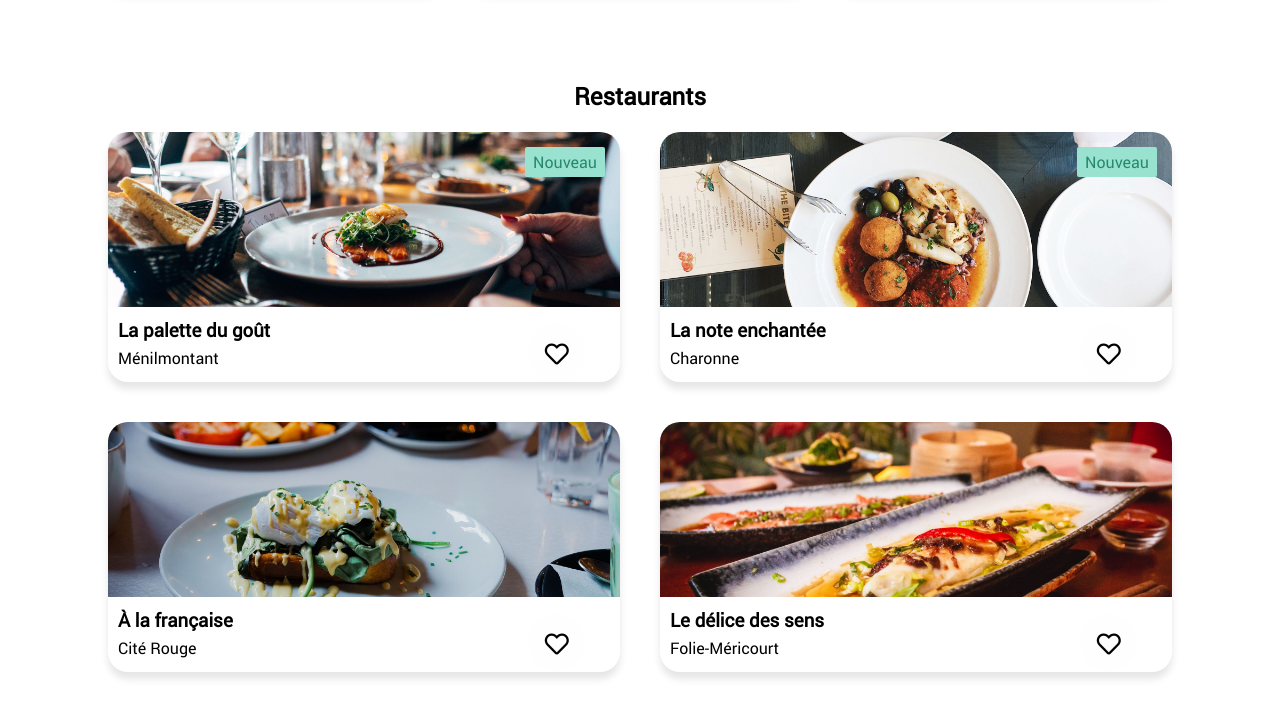
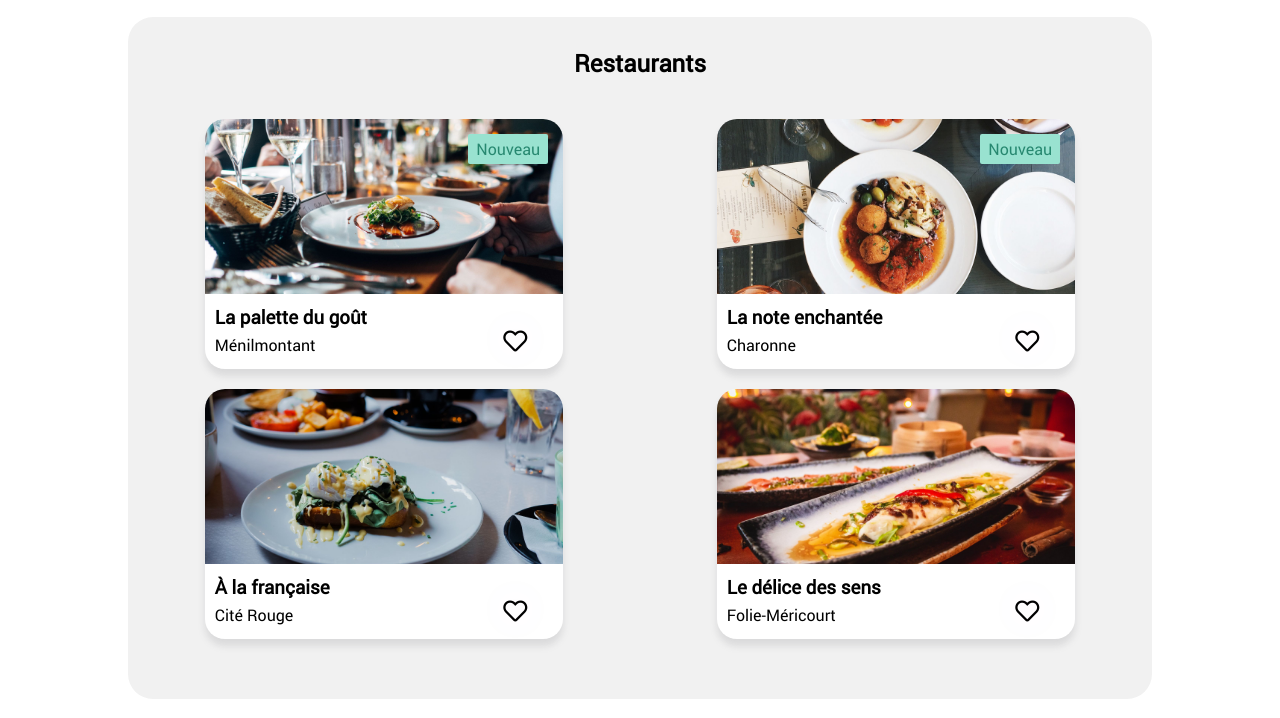
Before and after one commit to Squal94/Squal94-LounisKhadir_3_30122021, a website: page index.html in a window 1280 px wide. Shown: the part 484-1202 px from the top of the page. Drawn offline with Linux system fonts and the light colour scheme.

Commit message:
page d'acceuil desktop qui pique les yeux a changer

```diff
--- a/index.html
+++ b/index.html
@@ -31,7 +31,8 @@
                 <p class="logo" ><img class="logo--center" src="image/logo/ohmyfood.png" alt="Logo du restaurant ohmyfood"></p>
             </header>
             <main>
-
+                <div class="menu-desk">
+                    <div class="aside">
                         <div class="localisation">
                             <form  action="#" method="post">
                                 <div><i class="fas fa-map-marker-alt"></i></div>
@@ -44,7 +45,7 @@
                             <p class="annuaire__text">Découvrez des restaurants d'expection, sélectionnés par nos soins.</p>
                             <button class="btn btn--violet">Explorer nos restaurants</button>
                         </section>
-
+                    </div>
 
                         <nav class="nav">
                             <h2 class="nav__title">Fonctionnement</h2>
@@ -65,8 +66,9 @@
                                     Dégustez au restaurant
                                 </button>
                             </div>
+                            <div class="nav__deco1"></div>
                         </nav>
-
+                </div>
                 <section class="restau">
                     <h2 class="restau__title">Restaurants</h2>
                     <div class="restau__flex">
--- a/sass/layouts/_forme.scss
+++ b/sass/layouts/_forme.scss
@@ -126,18 +126,40 @@
 
         .logo{
             width: 25%;
+            margin-bottom: 100px;
         }
 
+        .menu-desk{
+            display: flex;
+            height: 300px;
+            flex-flow: row nowrap;
+            align-items: center;
+            justify-content:center;
+            margin: auto;
+            margin-left: -20px;
+            .aside{
+                width: 20%;
+                height: 100%;
+                min-width: 400px;
+                display:inline-flex;
+                flex-flow: column-reverse nowrap;
+                align-items: center;
+                justify-content: center;
                 .localisation{
-            background-color: $lightcolor-item-fonts ;
+                    border-bottom-left-radius: 25px;
+                    border-bottom-right-radius: 25px;
+                    width: 90%;
+                    height: 100%;
+                    background-color: $background-color-lightgrey ;
                     box-shadow: none;
-            margin-left: -10px;
                     & i{
                         margin: 7px 10px 0 0;
                         color: $color-primary;
                     }
+                    & form{
+                        width: 90%;
+                    }
                     & form input{
-                background-color: $color-primary;
                         color: $lightcolor-item-fonts;
                         border: 3px solid rgb(187, 187, 187);
                         border-radius: 25px;
@@ -145,51 +167,78 @@
                 }
 
                 .annuaire{
-            background-color: $background-color-tab;
+                    width: 90%;
+                    background-color: $background-color-lightgrey;
+                    border-top-left-radius: 25px;
+                    border-top-right-radius: 25px;
                 }
-
+            }
             .nav{
-
+                border-radius: 25px;
+                width: 60% ;
+                min-width:800px;
+                height: 100%;
+                margin: 0;
+                display: flex;
+                flex-flow: column nowrap;
+                justify-content: center;
+                background: linear-gradient($color-secondary,$color-primary);
                 &__title{
                     @include flexcenterRow ;
                 }
 
                 &__flex{
                     width: 95%;
-                background-color: $lightcolor-item-fonts;
+                    background-color: transparent;
                     animation: animation2 0.3s ease-in-out 0.2s 1 backwards;
                     @include flexcenterRow ;
                 }
                 &__btn{
-                padding: 15px 20px ;
+                    margin: 20px;
+                    padding: 25px 10px ;
+                    @include flexcenterRow
                 }
                 &--forme{
-                width: 33%;
+                    width: 30%;
+                }
+                &__deco1{
+                    object-fit: cover;
+                    background-position: center;
+                    background-repeat: no-repeat;
+                    background-size: cover;
+                    margin: 10px auto;
+                    width: 90%;
+                    height: 100px;
+                    border: 2px solid $background-color-lightgrey;
+                    background-image: url(./../image/restaurants/small/restau-1_w640.jpg);
                 }
 
             }
+        }
+
+
 
         .restau{
-            background-color: $lightcolor-item-fonts;
-            width: 100%;
+            margin: 20px auto;
+            width: 80%;
+            border-radius: 25px;
             &__title{
                width: 100%;
                margin: auto;
                @include flexcenterRow ;
             }
-
             &__flex{
                 width: 100%;
-                margin: auto;
+                margin: 30px auto 0px auto;
                 display: flex;
                 flex-flow: row wrap ;
-                justify-content: center;
+                justify-content: space-between;
                 align-items: center;
             }
         }
         .carte{
-            width: 40%;
-            margin: 20px;
+            width: 35%;
+            margin: 10px auto;
         }
         .footer{
             margin: auto;
```
Also changed, not shown: css/style.css, image/restaurants/Bg-anim2.png (added), image/restaurants/bg-desk.png (added), 1 other file. Lines whose indentation alone changed are shown as unchanged.
